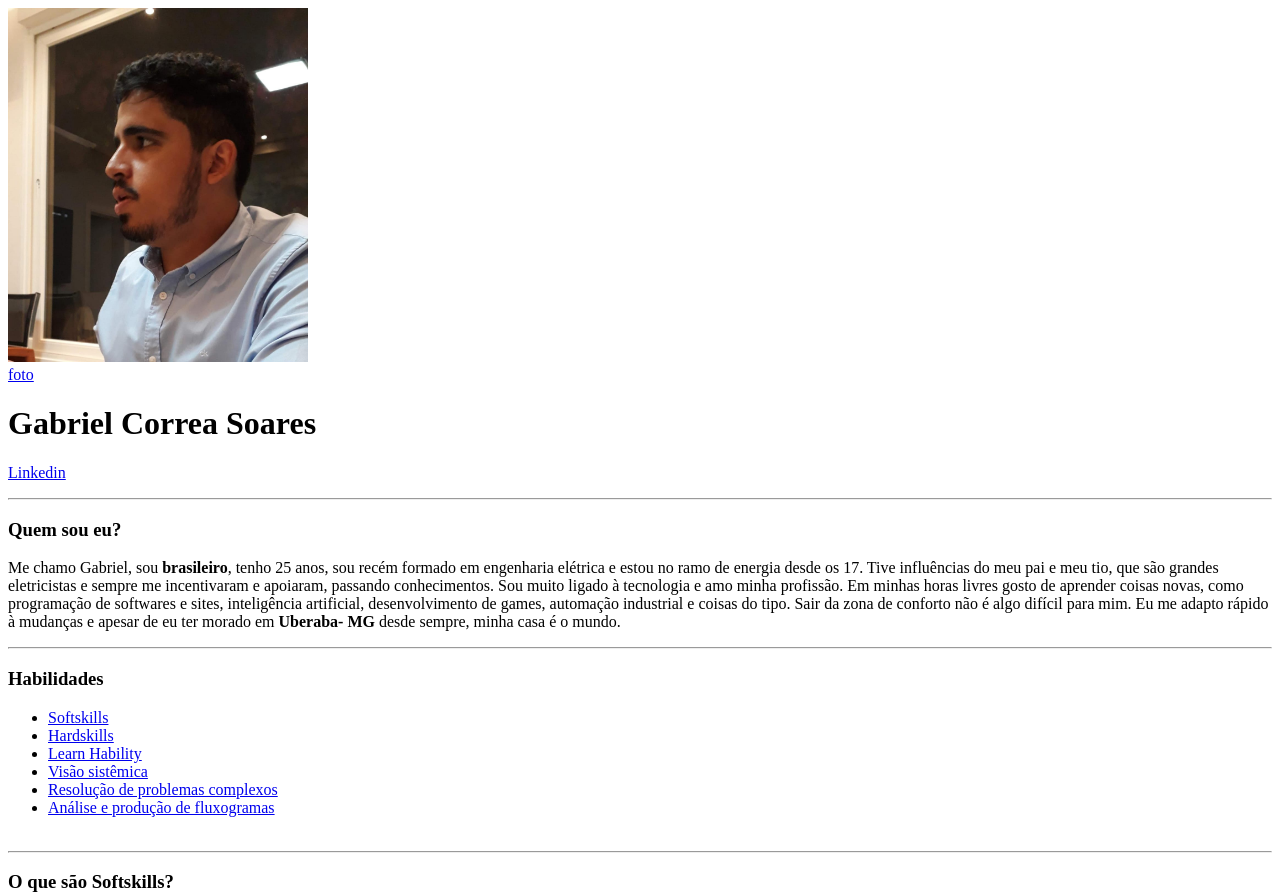
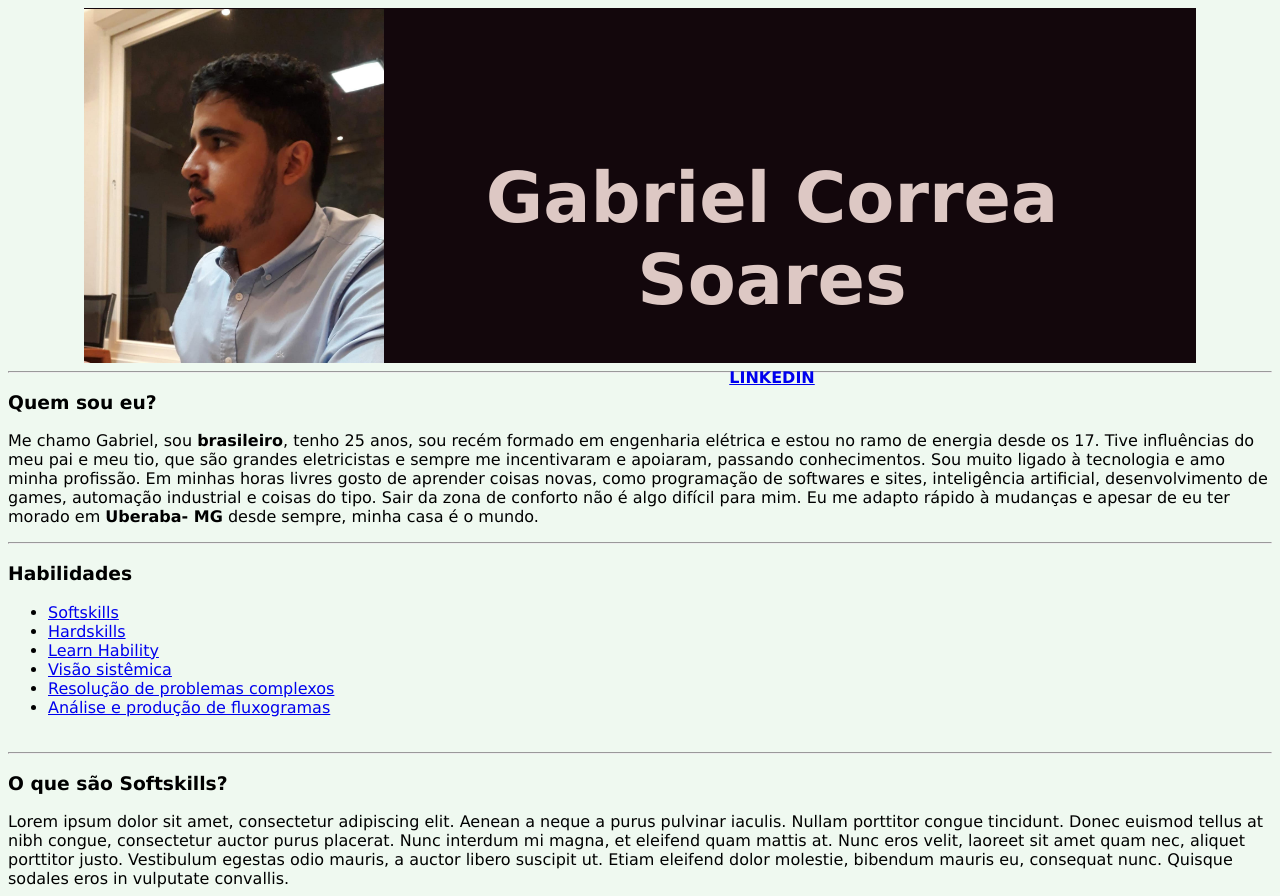
Before and after one commit to gc-404/1portifolio, a plain HTML site: page Ex - 1/source/index.html in a window 1280 px wide. Shown: the top 896 px of the page. Drawn offline with Linux system fonts and the light colour scheme.

Commit message:
Inicio de estilizaçao com CSS

```diff
--- a/Ex - 1/source/index.html
+++ b/Ex - 1/source/index.html
@@ -5,16 +5,59 @@
   <meta http-equiv="X-UA-Compatible" content="IE=edge">
   <meta name="viewport" content="width=device-width, initial-scale=1.0">
   <title>Olá, Este sou eu</title>
+  <style>
+
+    body
+      {
+        font-family: Verdana, Geneva, Tahoma, sans-serif;
+        background-color: #EFF9F0;
+      }
+    .capa
+      {
+        margin: 0% 6%;
+        background-color: #13070C;
+        padding:-18px 0px -5px 0px;
+      }
+
+    .topMenu
+      {
+        position: absolute;
+        padding: 10px;
+        left: 30%;
+        right:120px;
+        top: 100px;
+        text-align: center;
+      }
+
+    .fotoCapa
+      {
+        padding: 0px;
+        margin: -18px 0px -4px 0px;
+      }
+    h1
+      {
+        font-size: 70px;
+        color: #DDC8C4;
+      }
+    h4
+      {
+        font: bold 20px;
+        font-style: normal;
+      }
+
+  </style>
 </head>
 <body>
 
-    <img src="Imagens/gabrielFoto.jpeg" width="300"> <br>
-    <a href="/Ex - 1/source/foto.html">foto</a>
-    <a href=""></a>
-
-    <h1>Gabriel Correa Soares</h1>
-    <p><a href="https://www.linkedin.com/in/gabriel-correa-soares-a40b1b122/" target="_blank">Linkedin</a></p>
+<div class="capa">
+     <br>
+    <a href="/Ex - 1/source/foto.html" target="_blank"><img class="fotoCapa" src="Imagens/gabrielFoto.jpeg" width="300" ></a>
+      <div class="topMenu">
+        <h1>Gabriel Correa Soares</h1>
+        <h4><a href="https://www.linkedin.com/in/gabriel-correa-soares-a40b1b122/" target="_blank">LINKEDIN</a></h4>
+    </div>
     <!--DIVISAO 1-->
+</div>
     <hr>
     <h3>Quem sou eu?</h3>
     <p>
```
